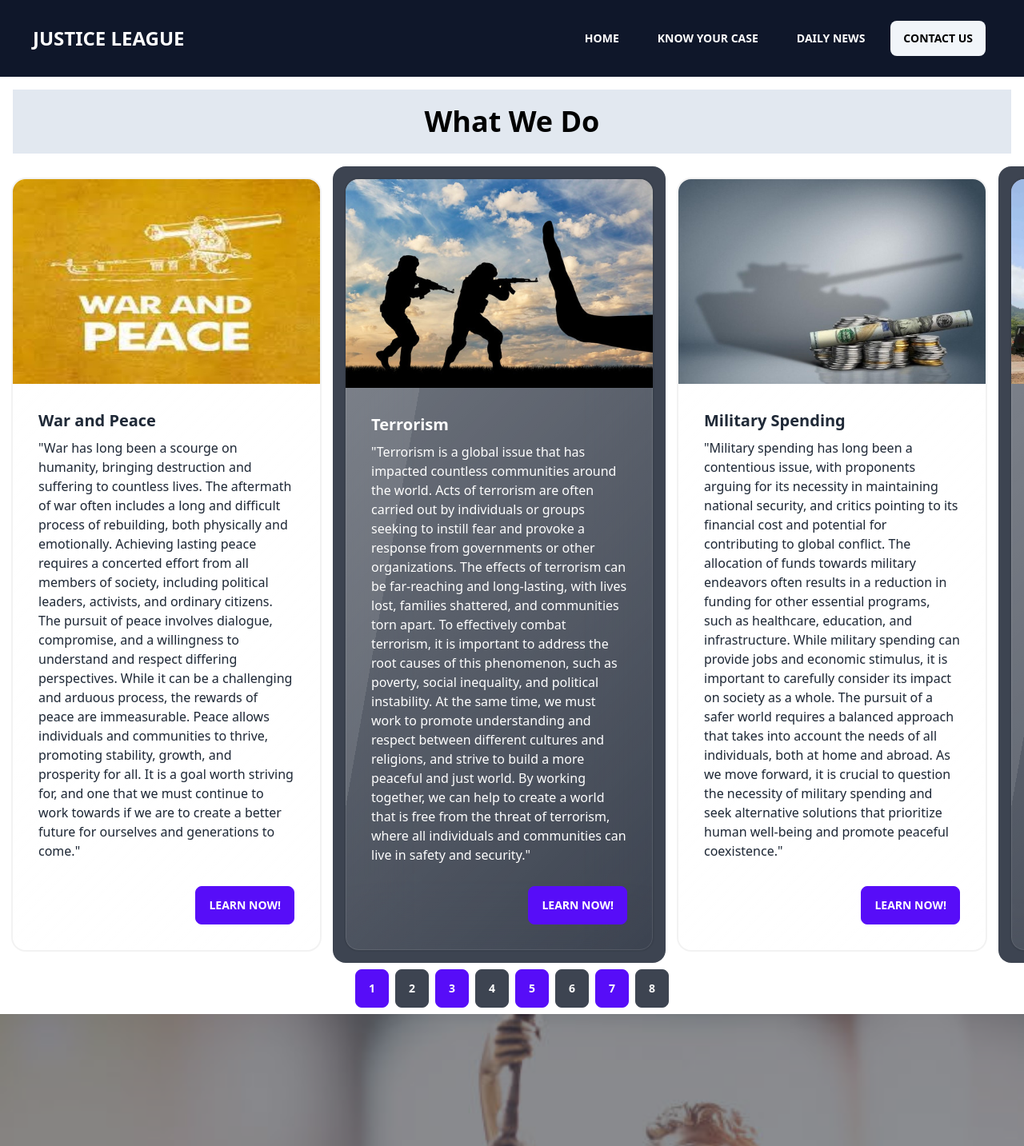
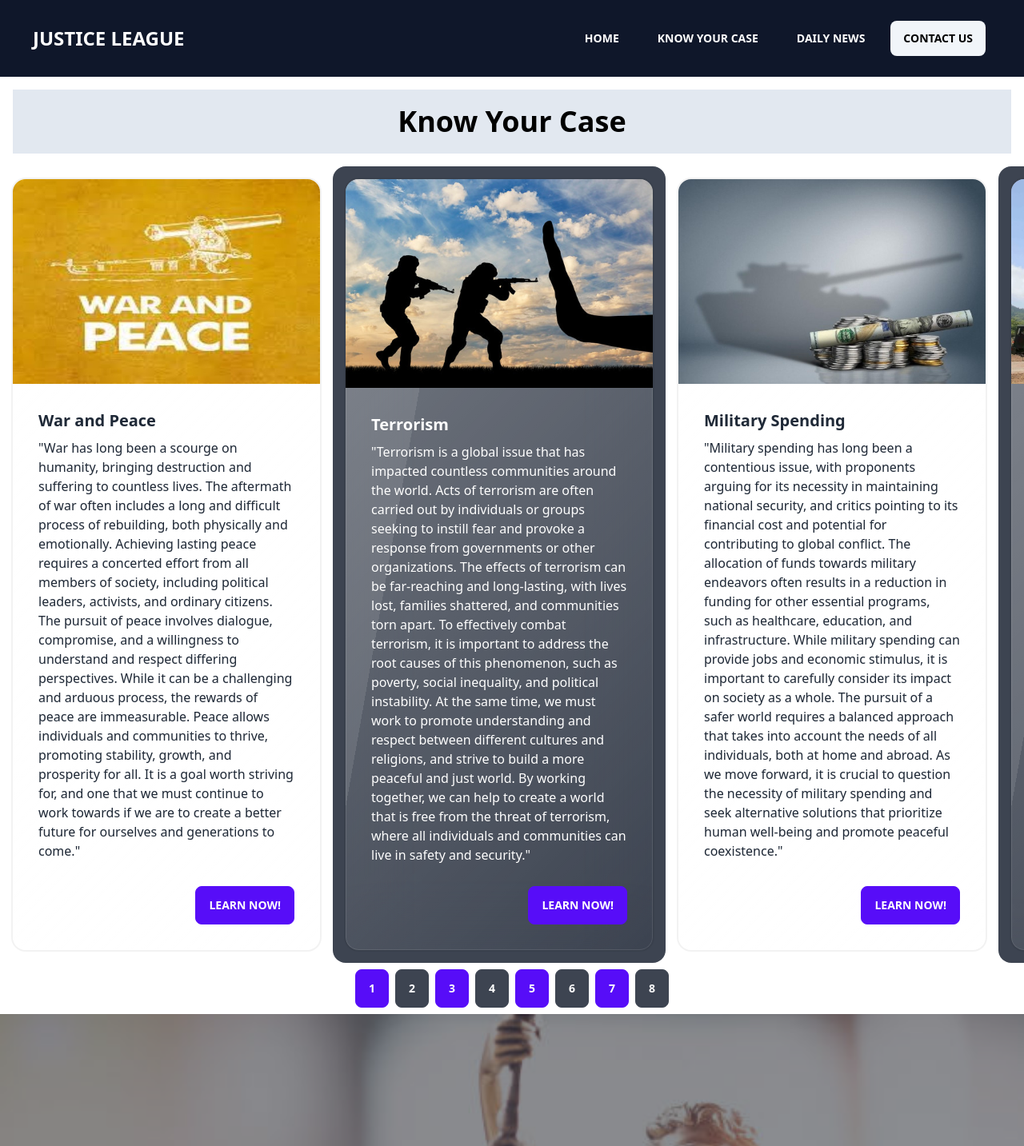
Before and after one commit to maitri-vv/justice-league, a Next.js app: page /Domainnews in a window 1280 px wide. Shown: the top 1433 px of the page at 80% size. Built offline with nearby package versions, Linux system fonts and the light colour scheme.

Commit message:
Buttonlinks
Signed-off-by: maitri.vv <1032201087@tcetmumbai.in>

```diff
--- a/pages/Domainnews.js
+++ b/pages/Domainnews.js
@@ -4,7 +4,7 @@ const Domainnews = () => {
   return (
     <div>
       <h2 className="items-center p-5 m-4 text-4xl font-bold text-center text-black bg-slate-200">
-      What We Do
+      Know Your Case
     </h2>
       <div className="carousel w-full data-theme='dark'">
   <div id="item1" className="max-w-md p-4 space-x-4 carousel-item rounded-box">
@@ -14,7 +14,7 @@ const Domainnews = () => {
     <h2 className="card-title">War and Peace</h2>
     <p>"War has long been a scourge on humanity, bringing destruction and suffering to countless lives. The aftermath of war often includes a long and difficult process of rebuilding, both physically and emotionally. Achieving lasting peace requires a concerted effort from all members of society, including political leaders, activists, and ordinary citizens. The pursuit of peace involves dialogue, compromise, and a willingness to understand and respect differing perspectives. While it can be a challenging and arduous process, the rewards of peace are immeasurable. Peace allows individuals and communities to thrive, promoting stability, growth, and prosperity for all. It is a goal worth striving for, and one that we must continue to work towards if we are to create a better future for ourselves and generations to come."</p>
     <div className="justify-end card-actions">
-      <button className="btn btn-primary">Learn now!</button>
+      <a href="https://www.hrw.org/topic/crisis-and-conflict" className="btn btn-primary">Learn now!</a>
     </div>
   </div>
   </div>
@@ -26,7 +26,7 @@ const Domainnews = () => {
     <h2 className="card-title">Terrorism</h2>
     <p>"Terrorism is a global issue that has impacted countless communities around the world. Acts of terrorism are often carried out by individuals or groups seeking to instill fear and provoke a response from governments or other organizations. The effects of terrorism can be far-reaching and long-lasting, with lives lost, families shattered, and communities torn apart. To effectively combat terrorism, it is important to address the root causes of this phenomenon, such as poverty, social inequality, and political instability. At the same time, we must work to promote understanding and respect between different cultures and religions, and strive to build a more peaceful and just world. By working together, we can help to create a world that is free from the threat of terrorism, where all individuals and communities can live in safety and security."</p>
     <div className="justify-end card-actions">
-      <button className="btn btn-primary">Learn now!</button>
+      <a href="https://www.hrw.org/topic/terrorism-counterterrorism" className="btn btn-primary">Learn now!</a>
     </div>
   </div>
   </div>
@@ -38,7 +38,7 @@ const Domainnews = () => {
     <h2 className="card-title">Military Spending</h2>
     <p>"Military spending has long been a contentious issue, with proponents arguing for its necessity in maintaining national security, and critics pointing to its financial cost and potential for contributing to global conflict. The allocation of funds towards military endeavors often results in a reduction in funding for other essential programs, such as healthcare, education, and infrastructure. While military spending can provide jobs and economic stimulus, it is important to carefully consider its impact on society as a whole. The pursuit of a safer world requires a balanced approach that takes into account the needs of all individuals, both at home and abroad. As we move forward, it is crucial to question the necessity of military spending and seek alternative solutions that prioritize human well-being and promote peaceful coexistence."</p>
     <div className="justify-end card-actions">
-      <button className="btn btn-primary">Learn now!</button>
+      <a href="https://www.hrw.org/topic/economic-justice-and-rights" className="btn btn-primary">Learn now!</a>
     </div>
   </div>
   </div>
@@ -50,7 +50,7 @@ const Domainnews = () => {
     <h2 className="card-title">Nuclear Weapons</h2>
     <p> "Nuclear weapons have long been a source of concern and fear, given their potential for causing catastrophic damage on a global scale. The possession and proliferation of nuclear weapons have been hotly debated topics in international relations, with many arguing for their disarmament and elimination. The development and maintenance of nuclear arsenals require significant financial resources and pose a constant risk of accidents, miscalculations, and intentional use. The pursuit of a safer world requires a commitment to disarmament and the prevention of nuclear proliferation. This involves diplomacy, dialogue, and cooperation between nations, as well as increased public awareness and advocacy for nuclear disarmament. The dangers posed by nuclear weapons are too great to ignore, and it is our responsibility to work towards a world free from the threat of nuclear destruction."</p>
     <div className="justify-end card-actions">
-      <button className="btn btn-primary">Learn now!</button>
+      <a href="https://www.hrw.org/topic/torture" className="btn btn-primary">Learn now!</a>
     </div>
   </div>
   </div>
@@ -62,7 +62,7 @@ const Domainnews = () => {
     <h2 className="card-title">Homicides</h2>
     <p>  "Homicides are a tragic and devastating aspect of human society, robbing families and communities of loved ones and leaving a lasting impact on those affected. The root causes of homicide are complex and varied, ranging from poverty and inequality to mental illness and societal violence. Reducing homicides requires a multifaceted approach, involving not only law enforcement and criminal justice reform, but also addressing the underlying social, economic, and cultural factors that contribute to violence. Prevention efforts can include early intervention programs for at-risk youth, access to mental health resources, and community-based initiatives to reduce violence and promote conflict resolution. While reducing homicides is a challenging task, it is essential to creating a safer and more just society for all."</p>
     <div className="justify-end card-actions">
-      <button className="btn btn-primary">Learn now!</button>
+      <a href="https://www.hrw.org/topic/international-justice" className="btn btn-primary">Learn now!</a>
     </div>
   </div>
   </div>
@@ -74,7 +74,7 @@ const Domainnews = () => {
     <h2 className="card-title">Human Rights</h2>
     <p>"Human rights are a fundamental aspect of a just and equitable society. Every individual is entitled to certain basic rights and freedoms, such as the right to life, liberty, and security of person, as well as the right to education, health, and equality before the law. Human rights abuses, whether they occur at the hands of governments or individuals, are a stain on the fabric of society, and must be addressed and remedied. Protecting and promoting human rights requires ongoing education and advocacy, as well as the involvement of government, civil society, and the private sector. It is our collective responsibility to ensure that human rights are respected and upheld, so that every person can live a life of dignity and freedom."</p>
     <div className="justify-end card-actions">
-      <button className="btn btn-primary">Learn now!</button>
+      <a href="https://www.hrw.org/topic/free-speech" className="btn btn-primary">Learn now!</a>
     </div>
   </div>
   </div>
@@ -86,7 +86,7 @@ const Domainnews = () => {
     <h2 className="card-title">Corruption</h2>
     <p>"Corruption is a cancer that eats away at the fabric of society, undermining the rule of law and eroding public trust in institutions. It takes many forms, from petty bribery to large-scale embezzlement, and can be found in both developed and developing countries. Corruption has a devastating impact on the most vulnerable members of society, depriving them of access to basic services and perpetuating inequality. Fighting corruption requires a multifaceted approach that includes measures such as strengthening institutions, promoting transparency and accountability, and empowering civil society. While progress can be slow, the benefits of a corruption-free society are immeasurable. It promotes economic growth, enhances democratic governance, and ensures that public resources are used for the benefit of all, rather than lining the pockets of a few."</p>
     <div className="justify-end card-actions">
-      <button className="btn btn-primary">Learn now!</button>
+      <a href="https://www.hrw.org/topic/technology-and-rights" className="btn btn-primary">Learn now!</a>
     </div>
   </div>
   </div>
@@ -98,7 +98,7 @@ const Domainnews = () => {
     <h2 className="card-title">Violence Against & Rights for Children</h2>
     <p>  "Violence against children is a tragic reality in many parts of the world. Children are vulnerable and often powerless, making them easy targets for abuse and exploitation. It is our collective responsibility to protect the rights of children and ensure that they are able to grow and thrive in a safe and supportive environment. This requires a multi-faceted approach, including education, awareness-raising, and legal frameworks that hold perpetrators accountable. We must also listen to the voices of children themselves, and involve them in the development of policies and programs that affect their lives. By working together, we can create a world where all children are free from violence, and have the opportunity to realize their full potential."</p>
     <div className="justify-end card-actions">
-      <button className="btn btn-primary">Learn now!</button>
+      <a href="https://www.hrw.org/topic/childrens-rights" className="btn btn-primary">Learn now!</a>
     </div>
   </div>
   </div>
@@ -121,7 +121,7 @@ const Domainnews = () => {
     <div className="max-w-md">
       <h1 className="mb-5 text-5xl font-bold">About Us</h1>
       <p className="mb-5">At our core, we believe in a world where justice and peace prevail. We are a team of passionate individuals dedicated to making a positive impact in our communities and beyond. Our mission is to promote equality, fairness, and human rights for all, and we work tirelessly towards this goal every day. Whether through advocacy, education, or direct action, we strive to create a better future for ourselves and future generations. Join us on this journey towards a more just and peaceful world.</p>
-      <button className="btn btn-primary">Get Started</button>
+      <a href="Contactus" className="btn btn-primary">Get Started</a>
     </div>
   </div>
 </div>
@@ -137,7 +137,7 @@ const Domainnews = () => {
                 <p>A: Our website is dedicated to promoting peace and justice in all aspects of society.</p>
             </div>
             </div>
-            <div tabIndex={0} className="justify-center m-5 border collapse collapse-plus border-base-300 bg-base-100 rounded-box">
+            <div tabIndex={0} className="text-center m-5 border collapse collapse-plus border-base-300 bg-base-100 rounded-box">
             <div className="text-xl text-center font-medium collapse-title">
             Who can benefit from this website?
             </div>
--- a/pages/index.js
+++ b/pages/index.js
@@ -45,7 +45,7 @@ export default function Home() {
             <h1 className="mb-5 text-5xl font-bold md:text-7xl">Empowerment </h1>
             <h1 className="mb-5 text-5xl font-bold md:text-7xl">through Justice,</h1>
             <h1 className="mb-5 text-5xl font-bold md:text-7xl">Progress through Peace</h1>
-            <button href="#Home" className="btn btn-active btn-primary">Learn More</button>
+            <a href="Domainnews" className="btn btn-active btn-primary">Learn More</a>
           </div>
         </div>
       </div>
```
